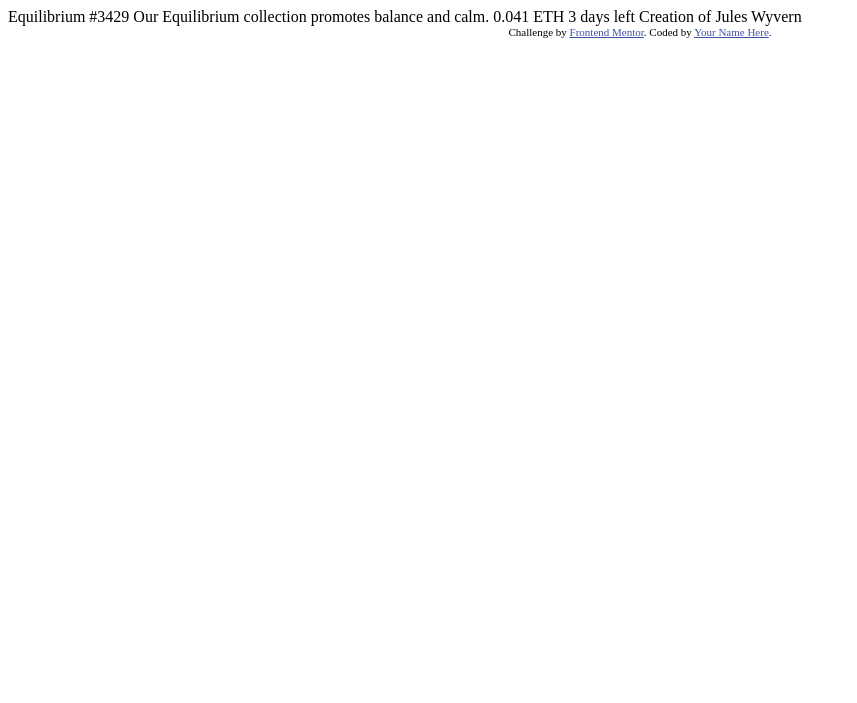
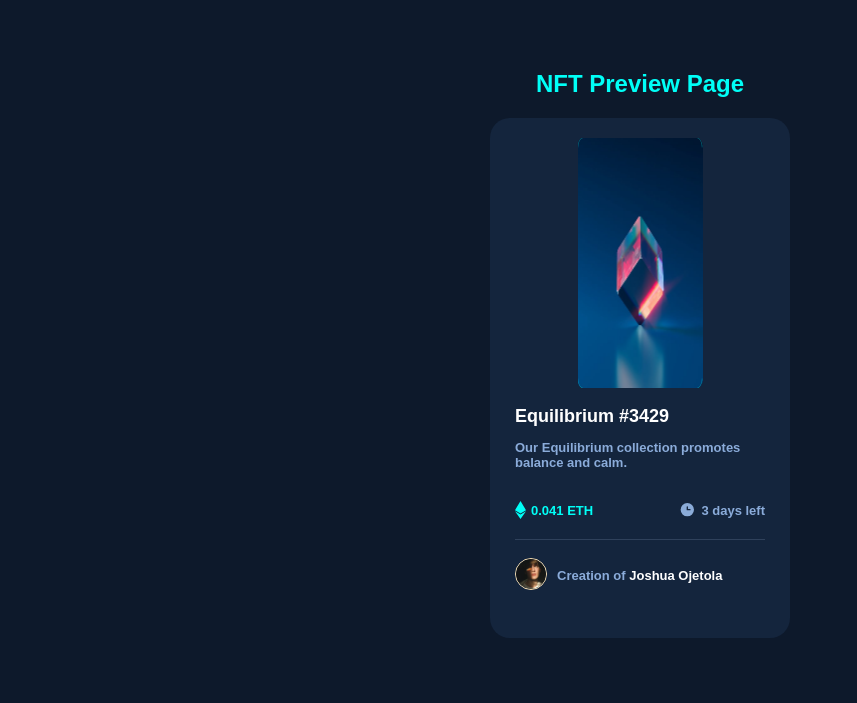
Before and after one commit to D-Priority/nft-preview-ppage, a plain HTML site: page index.html in a window 1280 px wide. Shown: the whole page, without its empty margins (0-857 px from the left). Drawn offline with Linux system fonts and the light colour scheme.

Commit message:
let's go

```diff
--- a/index.html
+++ b/index.html
@@ -1,33 +1,63 @@
 <!DOCTYPE html>
 <html lang="en">
 <head>
-  <meta charset="UTF-8">
-  <meta name="viewport" content="width=device-width, initial-scale=1.0"> <!-- displays site properly based on user's device -->
-
-  <link rel="icon" type="image/png" sizes="32x32" href="./images/favicon-32x32.png">
-
-  <title>Frontend Mentor | NFT preview card component</title>
-
-  <!-- Feel free to remove these styles or customise in your own stylesheet 👍 -->
-  <style>
-    .attribution { font-size: 11px; text-align: center; }
-    .attribution a { color: hsl(228, 45%, 44%); }
-  </style>
+    <meta charset="UTF-8">
+    <meta http-equiv="X-UA-Compatible" content="IE=edge">
+    <meta name="viewport" content="width=device-width, initial-scale=1.0">
+    <title>Document</title>
+    <link rel="stylesheet" href="style.css"/>
 </head>
 <body>
 
-  Equilibrium #3429
+<div class="whole">
+    <h2 style="text-align: center; color:hsl(178, 100%, 50%); font-family: Arial, Helvetica, sans-serif;"> NFT Preview Page</h2>
+<div class="card">
+    <div class="container">
+        <div class="img">
+            <img src="../images/image-equilibrium.jpg" style="width: 250px; border-radius: 10px;">
+            <div class="eye">
+                <img src="../images/icon-view.svg">
+            </div>
+        </div>
+    </div>
+        <br>
 
-  Our Equilibrium collection promotes balance and calm.
+            <a href="www.google.com"> Equilibrium #3429</a>
+            <p style="padding-left: 25px; color:hsl(215, 51%, 70%)">Our Equilibrium collection promotes balance and calm.</p>
+<br>
+            <div class="mfoot">
+                <div class="eth">
+                    <p style="color: hsl(178, 100%, 50%);"> 0.041 ETH</p>
+                    <img src="../images/icon-ethereum.svg">
 
-  0.041 ETH
-  3 days left
+                </div>
 
-  Creation of Jules Wyvern
 
-  <div class="attribution">
-    Challenge by <a href="https://www.frontendmentor.io?ref=challenge" target="_blank">Frontend Mentor</a>.
-    Coded by <a href="#">Your Name Here</a>.
-  </div>
+                <div class="time">
+                    <p style="color: hsl(215, 51%, 70%);">3 days left</p>
+                    <img src="../images/icon-clock.svg">
+
+
+                </div>
+            </div>
+
+            <div class="clr"></div>
+            <hr>
+            <footer>
+                <img src="../images/image-avatar.png">
+                <div class="fot">
+                    <p> Creation of <a href="www.google.com"> Joshua Ojetola</a></p>
+                </div>
+
+            </footer>
+            <div class="clr"></div>
+        </div>
+
+
+
+    </div>
+
+
+
 </body>
 </html>
```
Also changed, not shown: images/nftpreview.html (deleted, +0 -63 lines), style.css (renamed from images/nftpreviewstyle.css).
